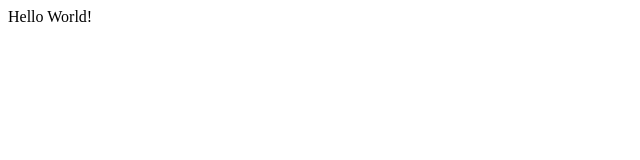
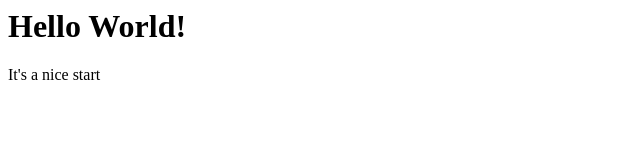
Before and after one commit to denispilet/TestGit, a plain HTML site: page index.html in a window 1280 px wide. Shown: the whole page, without its empty margins (0-640 px from the left). Drawn offline with Linux system fonts and the light colour scheme.

Commit message:
some new things

```diff
--- a/index.html
+++ b/index.html
@@ -1,6 +1,7 @@
 <html>
 	<head></head>
 	<body>
-		Hello World!
+		<h1>Hello World!</h1>
+		<p>It's a nice start</p>
 	</body>
 </html>
```
